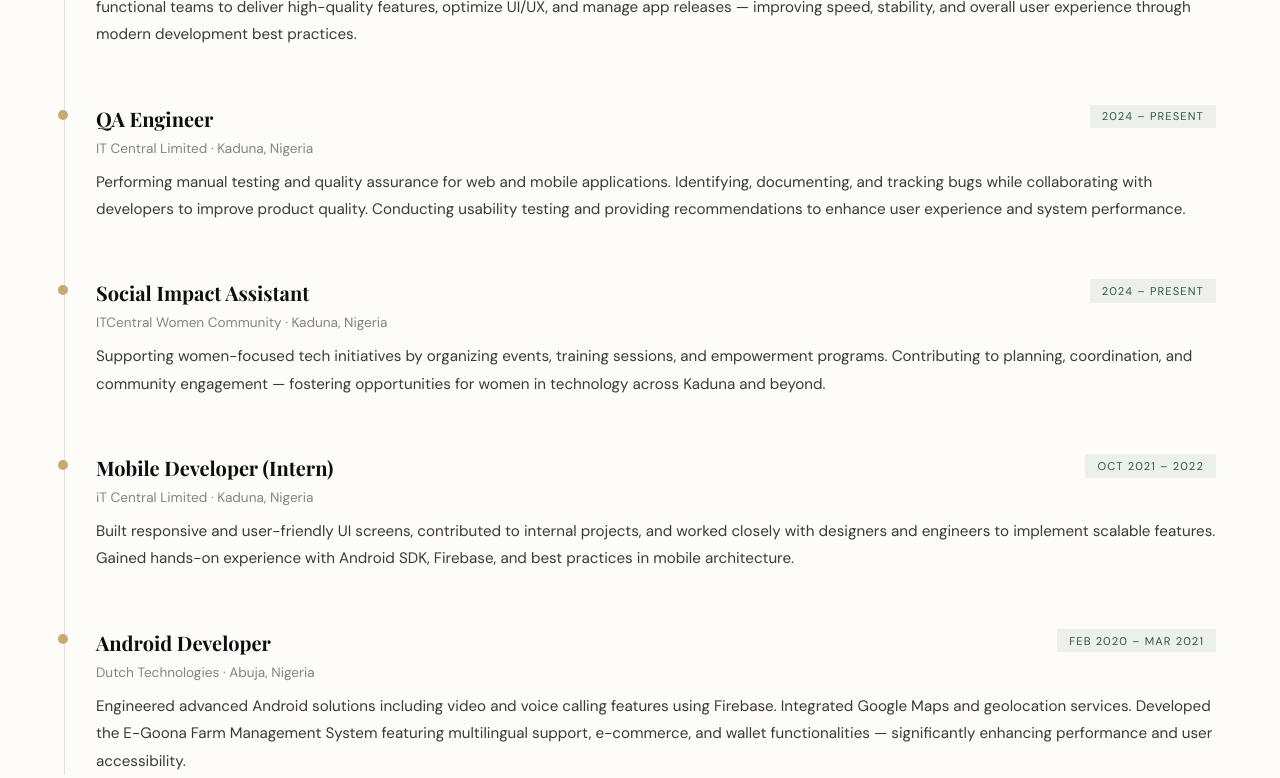
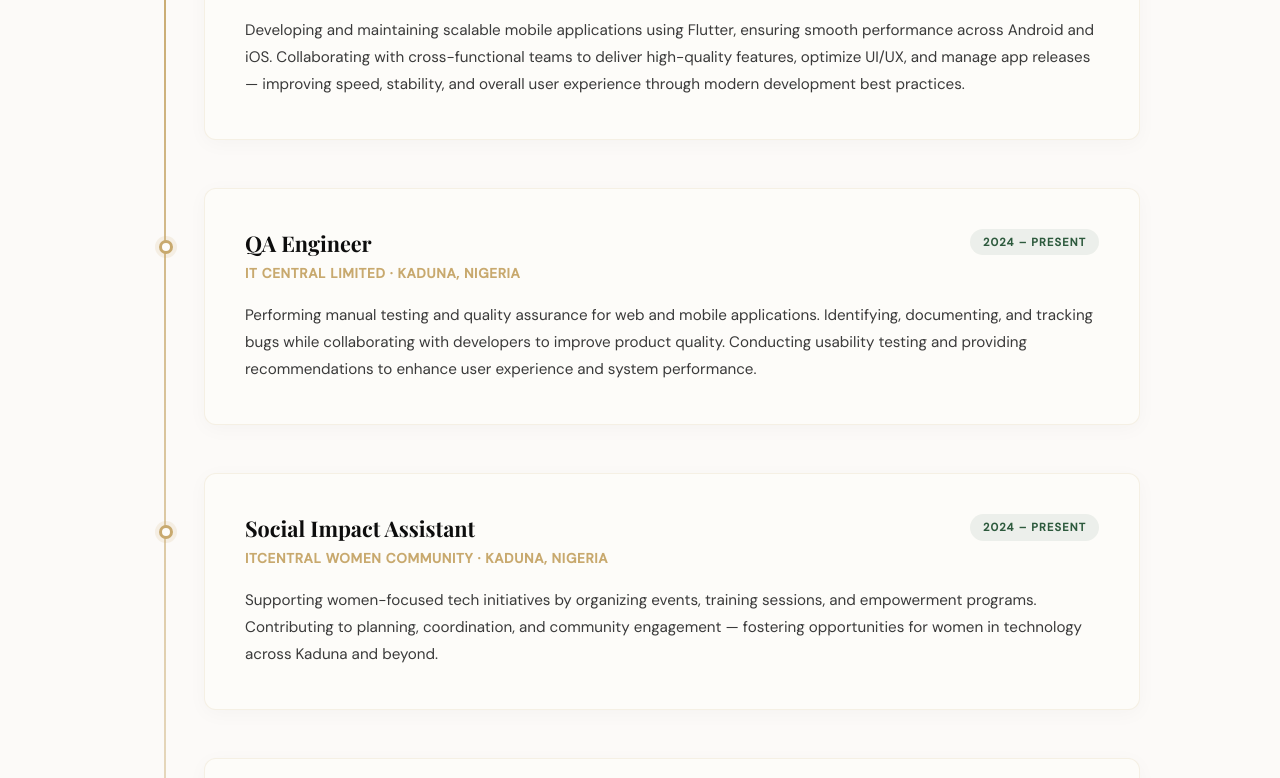
Before and after one commit to amrahsali/my-Portfolio, a plain HTML site: page index.html in a window 1280 px wide. Shown: the part 2901-3679 px from the top of the page. Drawn offline with nearby package versions, Linux system fonts and the light colour scheme.

Commit message:
Beautify professional experience section with card layout

```diff
--- a/css/style.css
+++ b/css/style.css
@@ -288,29 +288,66 @@
 .skill-bar-fill { height: 100%; background: var(--accent); }
 
 /* EXPERIENCE */
-#experience { background: var(--white); color: var(--dark); }
+#experience { background: #FCFAF8; color: var(--dark); }
 #experience .section-eyebrow { color: var(--accent2); }
 #experience .section-title { color: var(--dark); }
-.exp-timeline { position: relative; padding-left: 2rem; }
+.experience-container { max-width: 1000px; margin: 0 auto; }
+.exp-timeline {
+  position: relative;
+  padding-left: 4rem;
+}
 .exp-timeline::before {
-  content: ''; position: absolute; left: 0; top: 0; bottom: 0;
-  width: 1px; background: rgba(13,13,13,0.1);
+  content: ''; position: absolute; left: 1.5rem; top: 2rem; bottom: 0;
+  width: 2px; background: linear-gradient(to bottom, var(--accent) 0%, rgba(200,169,110,0.1) 100%);
 }
-.exp-item { position: relative; margin-bottom: 3.5rem; }
+.exp-item {
+  position: relative;
+  margin-bottom: 3rem;
+  background: var(--white);
+  padding: 2.5rem;
+  border-radius: 12px;
+  border: 1px solid rgba(200,169,110,0.15);
+  box-shadow: 0 4px 20px rgba(13,13,13,0.03);
+  transition: all 0.4s cubic-bezier(0.165, 0.84, 0.44, 1);
+}
+.exp-item:hover {
+  transform: translateY(-5px);
+  box-shadow: 0 15px 40px rgba(13,13,13,0.08);
+  border-color: rgba(200,169,110,0.4);
+}
 .exp-item::before {
-  content: ''; position: absolute; left: -2.35rem;
-  top: 0.35rem; width: 10px; height: 10px;
-  border-radius: 50%; background: var(--accent);
+  content: ''; position: absolute;
+  left: calc(-2.5rem - 6px);
+  top: 3.2rem; width: 14px; height: 14px;
+  border-radius: 50%; background: var(--white);
+  border: 3px solid var(--accent);
+  box-shadow: 0 0 0 4px rgba(200,169,110,0.15);
+  transition: all 0.3s ease;
+  z-index: 2;
 }
-.exp-header { display: flex; justify-content: space-between; align-items: flex-start; margin-bottom: 0.5rem; }
-.exp-title { font-family: 'Playfair Display', serif; font-size: 1.25rem; font-weight: 700; color: var(--dark); }
+.exp-item:hover::before {
+  background: var(--accent);
+  box-shadow: 0 0 0 6px rgba(200,169,110,0.3);
+}
+.exp-header {
+  display: flex; justify-content: space-between; align-items: flex-start; margin-bottom: 0.5rem;
+  flex-wrap: wrap; gap: 1rem;
+}
+.exp-title {
+  font-family: 'Playfair Display', serif; font-size: 1.35rem; font-weight: 700; color: var(--dark);
+}
 .exp-period {
-  font-size: 0.7rem; letter-spacing: 0.1em; text-transform: uppercase;
+  font-size: 0.7rem; letter-spacing: 0.1em; text-transform: uppercase; font-weight: 600;
   color: var(--accent2); background: rgba(45,90,61,0.08);
-  padding: 0.3rem 0.75rem; white-space: nowrap;
+  padding: 0.4rem 0.8rem; border-radius: 20px; white-space: nowrap;
 }
-.exp-company { font-size: 0.85rem; color: rgba(13,13,13,0.5); margin-bottom: 0.75rem; }
-.exp-desc { font-size: 0.95rem; line-height: 1.8; color: var(--mid); }
+.exp-company {
+  font-size: 0.85rem; font-weight: 600; color: var(--accent); margin-bottom: 1.25rem;
+  letter-spacing: 0.05em; text-transform: uppercase;
+}
+.exp-desc {
+  font-size: 0.95rem; line-height: 1.8; color: var(--mid);
+}
 
 /* PROJECTS */
 #projects { background: #0A0A0A; }
@@ -441,6 +478,10 @@
   .about-grid, .contact-grid { grid-template-columns: 1fr; gap: 2.5rem; }
   .skills-grid, .projects-grid { grid-template-columns: 1fr 1fr; }
   .hero-stats { left: 2rem; gap: 2rem; }
+  .exp-timeline { padding-left: 2.5rem; }
+  .exp-timeline::before { left: 0.5rem; }
+  .exp-item::before { left: calc(-2rem - 6px); }
+  .exp-item { padding: 1.5rem; }
 }
 @media (max-width: 560px) {
   nav { padding: 1rem 1.5rem; }
--- a/index.html
+++ b/index.html
@@ -163,6 +163,7 @@
 
 <!-- EXPERIENCE -->
 <section id="experience">
+  <div class="experience-container">
     <p class="section-eyebrow">Career Journey</p>
     <h2 class="section-title">Professional Experience</h2>
     <div class="exp-timeline">
@@ -233,6 +234,7 @@
         </div>
       </div>
 
+    </div>
   </div>
 </section>
 
```
Lines whose indentation alone changed are shown as unchanged.
